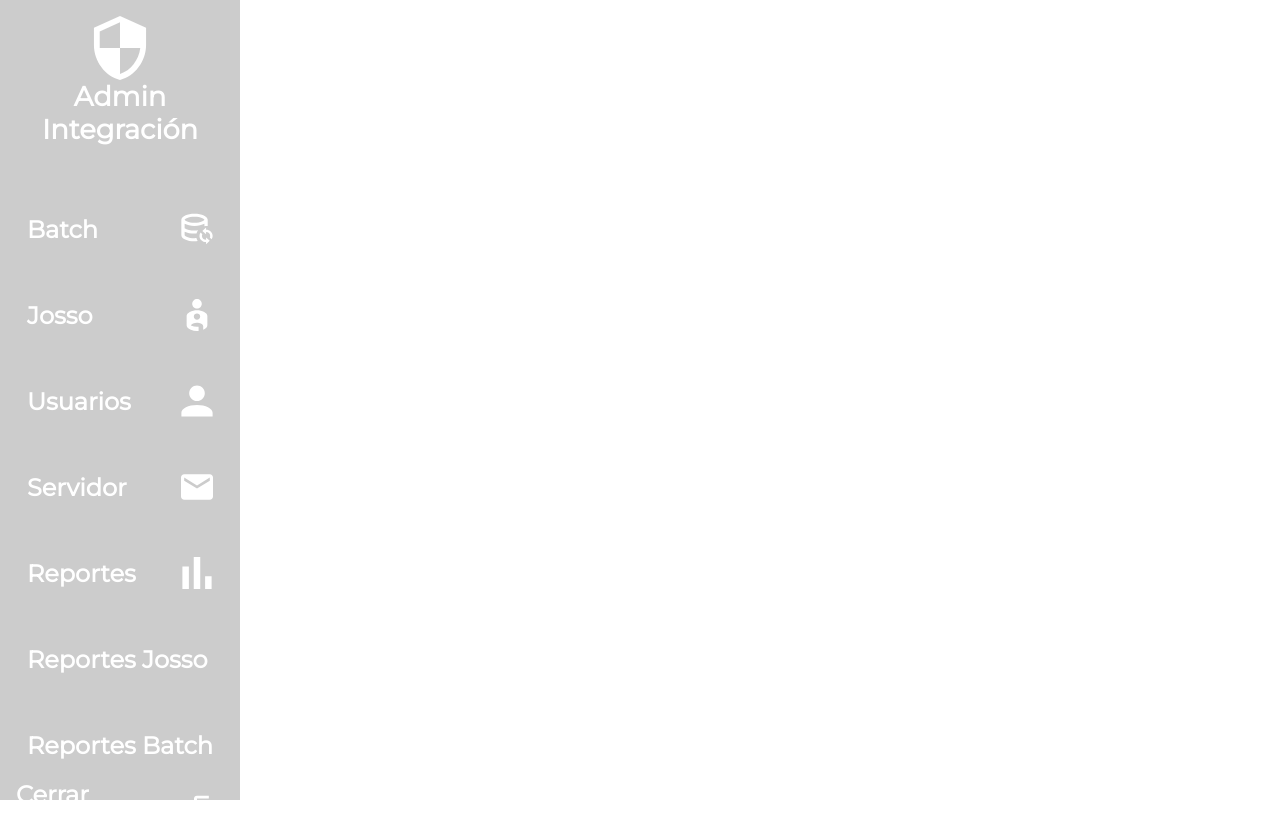
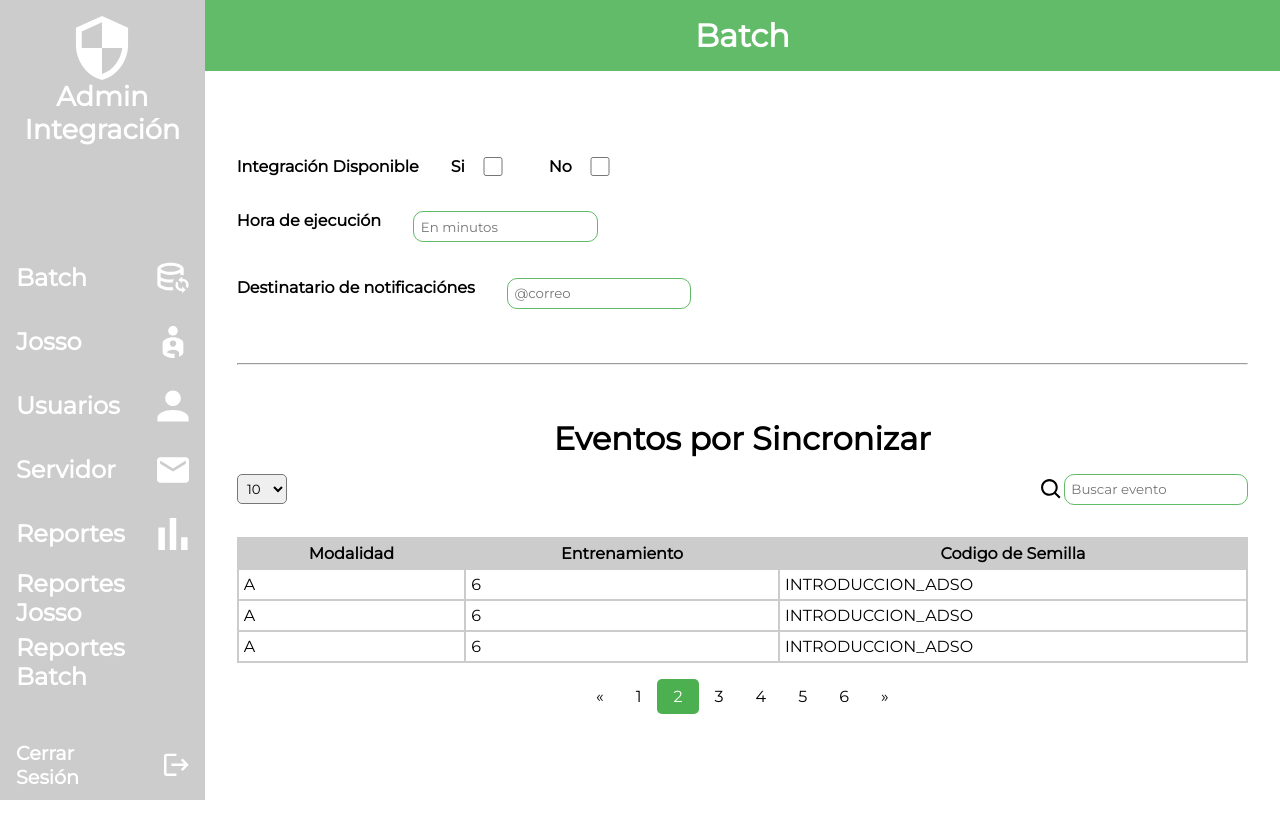
Before and after one commit to wramirez2483/integracion-admin, a PHP site: page /views/inicio.php in a window 1280 px wide. After the commit the page ends 800 px from the top, so only its background shows below. Run offline with PHP 8.4, Linux system fonts and the light colour scheme; the visitor is signed in with stand-in values (Sample User, id 1).

Commit message:
batch and menu layout

```diff
--- /dev/null
+++ b/assets/main.css
@@ -0,0 +1,60 @@
+*{
+    padding: 0;
+    margin: 0;
+    box-sizing: border-box;
+    font-family: 'Montserrat';
+}
+
+:root{
+    --primary-color: #61bb68  ;
+}
+
+/* Estilos inicio */
+
+.container-home{
+    width: 100%;
+    height: 100vh;
+    display: flex;
+    /* display: grid; */
+
+}
+header{
+
+    background-color: var(--primary-color);
+    text-align: center;
+    color: white;
+    padding: 1em;
+    /* width: 100%; */
+
+}
+.content-home{
+    display: flex;
+    flex-direction: column;
+    width: 100%;
+}
+
+/* Inputs  */
+
+input[type='text'],
+input[type='email']
+{
+    padding: .5em;
+    border-radius: 10px;
+    border: none;
+    border: solid 1px #61bb68;
+    /* transition: all .3s ease-out; */
+    transition: 180ms box-shadow ease-in-out;
+}
+input:focus{
+    border: solid 1px #61bb68;
+    outline: 3px solid transparent;
+    box-shadow: 0px 10px 8px -31px rgba(0,0,0,0.1);
+}
+
+input[type="checkbox"]{
+    line-height: 1.1;
+    display: grid;
+    grid-template-columns: 1em auto;
+    gap: 0.5em;
+    font-size: 2rem;
+}
--- a/guards/validationLogin.php
+++ b/guards/validationLogin.php
@@ -1,18 +1,17 @@
 <?php
-
+    session_start();
     function validarLogin(){
-
-        if( isset($_SESSION['logueado'])) {
-            // echo isset($_SESSION['logueado']);
-            header('./views/inicio.php');
-            // $_SESSION['error-authorized'] = 'Inicia sesion para continuar.';
-        }
-    }
-    function autorizarVistaLogin(){
-
-        if(!isset($_SESSION['logueado'])) {
-            echo isset($_SESSION['logueado']);
-            header('index.php');
+        if( !$_SESSION['logueado'] || !isset($_SESSION['logueado'])) {
+            header('Location: ../index.php');
             $_SESSION['error-authorized'] = 'Inicia sesion para continuar.';
         }
     }
+    // function autorizarVistaLogin(){
+    //     echo isset($_SESSION['logueado']);
+
+    //     if(!isset($_SESSION['logueado'])) {
+    //         echo isset($_SESSION['logueado']);
+    //         // header('Location: ../index.php');
+    //         $_SESSION['error-authorized'] = 'Inicia sesion para continuar.';
+    //     }
+    // }
--- a/helpers/scripts.js
+++ b/helpers/scripts.js
@@ -28,3 +28,15 @@ function handleEyeTwo() {
   }
 
 }
+function handleCheckBox(checkboxId) {
+  let si = document.getElementById('si');
+  let no = document.getElementById('no');
+
+  if (checkboxId === 'si') {
+    si.checked = true;
+    no.checked = false;
+  } else if (checkboxId === 'no' ) {
+    no.checked = true;
+    si.checked = false;
+  }
+}
--- a/index.php
+++ b/index.php
@@ -1,7 +1,5 @@
 <?php
     require_once './app/config.php';
-    // require_once ('./guards/validationLogin.php');
-    // validarLogin();
 ?>
 
 <!DOCTYPE html>
--- a/layouts/css/styles_layouts.css
+++ b/layouts/css/styles_layouts.css
@@ -1,9 +1,3 @@
-*{
-    padding: 0;
-    margin: 0;
-    box-sizing: border-box;
-    font-family: 'Montserrat';
-}
 
 .container-menu{
     height: 100vh;
@@ -41,6 +35,7 @@ img.admin-icon{
     flex-direction: column;
     gap: 1em;
 }
+
 .options div,
 .auth
 {
@@ -51,12 +46,14 @@ img.admin-icon{
     font-size: 1em;
     justify-content: space-between;
     cursor: pointer;
-    height: 70px;
+    height: 3em;
     transition: .3s ease-in;
 }
+.auth{
+    font-size: .8em;
+}
 .options div:hover .icon,
-.options div:hover h2,
-.auth svg
+.options div:hover h2
 
 {
     color:#61BB68 ;
@@ -70,16 +67,7 @@ img.admin-icon{
     fill: white;
 }
 
-/* .auth{
-    color: white;
-    display: flex;
-    font-size: 1em;
-    align-items: center;
-    justify-content: space-between;
-
-    gap: 1.5em;
+a{
+    list-style: none;
+    text-decoration: none;
 }
-.auth svg{
-    height: 2em;
-    width: 2em;
-} */
--- a/layouts/header.php
+++ b/layouts/header.php
@@ -1,11 +1,4 @@
-<!DOCTYPE html>
-<html lang="en">
-<head>
-    <meta charset="UTF-8">
-    <meta name="viewport" content="width=device-width, initial-scale=1.0">
-    <title>Document</title>
-</head>
-<body>
 
-</body>
-</html>
+<header>
+    <h1>Batch</h1>
+</header>
--- a/layouts/menu.php
+++ b/layouts/menu.php
@@ -1,11 +1,4 @@
-<!DOCTYPE html>
-<html lang="en">
-<head>
-    <meta charset="UTF-8">
-    <meta name="viewport" content="width=device-width, initial-scale=1.0">
-    <link rel="stylesheet" href="./css/styles_layouts.css">
-    <link href='https://fonts.googleapis.com/css?family=Montserrat' rel='stylesheet'>
-</head>
+
 
 
     <div class="container-menu">
@@ -85,17 +78,18 @@
                 </div>
             </div>
 
+            <a href="../app/controllers/login/logout.php">
                 <div class="auth">
                     <h2>Cerrar Sesión</h2>
+
                     <svg  viewBox="0 0 20 18" fill="none" xmlns="http://www.w3.org/2000/svg">
                         <path d="M15 4L13.59 5.41L16.17 8H6V10H16.17L13.59 12.58L15 14L20 9M2 2H10V0H2C0.9 0 0 0.9 0 2V16C0 17.1 0.9 18 2 18H10V16H2V2Z" fill="white"/>
                     </svg>
 
+
                 </div>
+
+            </a>
         </div>
 
     </div>
-
-
-</body>
-</html>
--- a/views/batch/batch.php
+++ b/views/batch/batch.php
@@ -1,25 +1,107 @@
-<!DOCTYPE html>
-<html lang="en">
-<head>
-    <meta charset="UTF-8">
-    <meta name="viewport" content="width=device-width, initial-scale=1.0">
-    <!-- <title>Document</title> -->
-</head>
-<body>
+<div class="container-batch">
+
     <div class="form-batch">
+
         <div class="input">
+
             <label for=""> Integración Disponible </label>
+
             <div class="checkboxes">
+
                 <div class="check">
+
                     <p>Si</p>
-                    <input type="checkbox" name="" id="">
+                    <input type="checkbox" name="" id="si"  onclick="handleCheckBox('si')">
+
                 </div>
+
                 <div class="check">
                     <p>No</p>
-                    <input type="checkbox" name="" id="">
+                    <input type="checkbox" name="" id="no"  onclick="handleCheckBox('no')" >
                 </div>
+
+            </div>
+
+
+
+        </div>
+
+        <div class="input">
+
+            <label for=""> Hora de ejecución </label>
+            <input type="text" name="" id="" placeholder="En minutos">
+
+        </div>
+
+        <div class="input">
+
+            <label for=""> Destinatario de notificaciónes </label>
+            <input type="email" name="" id="" placeholder="@correo">
+
+        </div>
+
+    </div>
+    <hr>
+    <div class="events-sync">
+        <h1>Eventos por Sincronizar</h1>
+
+        <div class="other-pagination">
+
+            <div class="amount-list">
+                <select name="" id="">
+                    <option value="">10</option>
+                    <option value="">20</option>
+                    <option value="">40</option>
+                </select>
+            </div>
+
+            <div class="search">
+                <svg xmlns="http://www.w3.org/2000/svg" viewBox="0 0 24 24"><path d="M10 18a7.952 7.952 0 0 0 4.897-1.688l4.396 4.396l1.414-1.414l-4.396-4.396A7.952 7.952 0 0 0 18 10c0-4.411-3.589-8-8-8s-8 3.589-8 8s3.589 8 8 8m0-14c3.309 0 6 2.691 6 6s-2.691 6-6 6s-6-2.691-6-6s2.691-6 6-6"/></svg>
+                <input type="text" name="" id="" placeholder="Buscar evento">
             </div>
         </div>
+
+        <table class="customTable">
+            <thead>
+                <tr>
+                <th>Modalidad</th>
+                <th>Entrenamiento</th>
+                <th>Codigo de Semilla</th>
+                </tr>
+            </thead>
+            <tbody>
+
+                <tr>
+                    <td>A</td>
+                    <td>6</td>
+                    <td>INTRODUCCION_ADSO</td>
+                </tr>
+                <tr>
+                    <td>A</td>
+                    <td>6</td>
+                    <td>INTRODUCCION_ADSO</td>
+                </tr>
+                <tr>
+                    <td>A</td>
+                    <td>6</td>
+                    <td>INTRODUCCION_ADSO</td>
+                </tr>
+
+            </tbody>
+        </table>
+
+        <div class="pagination">
+            <a href="#">&laquo;</a>
+            <a href="#">1</a>
+            <a href="#" class="active">2</a>
+            <a href="#">3</a>
+            <a href="#">4</a>
+            <a href="#">5</a>
+            <a href="#">6</a>
+            <a href="#">&raquo;</a>
+        </div>
     </div>
-</body>
-</html>
+
+</div>
+
+<script src="../helpers/scripts.js"></script>
--- a/views/batch/css/styles.css
+++ b/views/batch/css/styles.css
@@ -0,0 +1,122 @@
+/* Batch */
+.container-batch {
+
+    padding: 2em;
+    display: flex;
+    flex-direction: column;
+    justify-content: space-evenly;
+    height: 100vh;
+}
+
+.form-batch {
+    width: 100%;
+    display: flex;
+    flex-direction: column;
+    gap: 2.2em;
+}
+
+label {
+    font-weight: 700;
+    /* text-transform: uppercase; */
+}
+
+.checkboxes {
+    display: flex;
+    /* margin-top: 2em; */
+    gap: 2em;
+}
+
+.check {
+    font-weight: bold;
+    display: flex;
+    gap: 4px;
+}
+
+.input {
+    display: flex;
+
+    gap: 2em;
+}
+/*  */
+.events-sync {
+    width: 100%;
+}
+.events-sync h1 {
+    text-align: center;
+    margin-bottom: 2vh;
+}
+
+/* Paginacion y buscador */
+.other-pagination{
+    display: flex;
+    justify-content: space-between;
+    margin-bottom: 2em;
+}
+
+.search{
+    display: flex;
+    align-items: center;
+}
+
+.search svg{
+    width: 25px;
+    height: 25px;
+}
+.search path{
+    fill: black;
+}
+
+select{
+    padding: .4em;
+    border-radius: 5px;
+}
+
+/* Tabla */
+table.customTable {
+    width: 100%;
+    background-color: #FFFFFF;
+    border-collapse: collapse;
+    border-width: 2px;
+    border-color: #CCCCCC;
+    border-style: solid;
+    color: #000000;
+}
+
+table.customTable td,
+table.customTable th {
+    border-width: 2px;
+    border-color: #CCCCCC;
+    border-style: solid;
+    padding: 5px;
+}
+
+table.customTable thead {
+    background-color: #CCCCCC;
+}
+
+
+/* Paginacion */
+.pagination {
+    margin-top: 1em;
+    display: flex;
+    width: 100%;
+    justify-content: center;
+}
+
+.pagination a {
+    color: black;
+    float: left;
+    padding: 8px 16px;
+    text-decoration: none;
+}
+
+.pagination a.active {
+    background-color: #4CAF50;
+    color: white;
+    border-radius: 5px;
+}
+
+.pagination a:hover:not(.active) {
+    background-color: #ddd;
+    border-radius: 5px;
+}
--- a/views/inicio.php
+++ b/views/inicio.php
@@ -1,6 +1,7 @@
 <?php
     require_once '../guards/validationLogin.php';
-    autorizarVistaLogin();
+    // autorizarVistaLogin();
+    validarLogin();
 ?>
 
 <!DOCTYPE html>
@@ -8,15 +9,36 @@
 <head>
     <meta charset="UTF-8">
     <meta name="viewport" content="width=device-width, initial-scale=1.0">
+
     <link rel="stylesheet" href="../layouts/css/styles_layouts.css">
-    <!-- <link rel="stylesheet" href="./views/login/css/style.css"> -->
+
+    <link rel="stylesheet" href="../views/batch/css/styles.css">
+
+    <link rel="stylesheet" href="../assets/main.css">
+    <link href='https://fonts.googleapis.com/css?family=Montserrat' rel='stylesheet'>
     <title>App-Integracion</title>
 </head>
 <body>
-    <!-- <h1>Hola usuario</h1> -->
-    <!-- <a href="app/controllers/login/logout.php"> Logout </a> -->
-    <?php
-        include '../layouts/menu.php'
-    ?>
+
+
+    <div class="container-home">
+
+            <?php
+                include '../layouts/menu.php'
+            ?>
+        <div class="content-home">
+            <?php
+                include '../layouts/header.php'
+            ?>
+
+
+            <?php
+                include './batch/batch.php'
+            ?>
+
+        </div>
+
+
+    </div>
 </body>
 </html>
--- a/views/login/login.php
+++ b/views/login/login.php
@@ -5,6 +5,7 @@
                 echo '<div class="message">' .  $_SESSION['error_message']   . '</div>';
                 unset($_SESSION['error_message']);
             }
+
             if (isset($_SESSION['error-authorized'])  ) {
                 echo '<div class="message">' .  $_SESSION['error-authorized']   . '</div>';
                 unset($_SESSION['error-authorized']);
```
Also changed, not shown: app/controllers/login/logout.php (+5 -4 lines), img/BxSearch.svg (added). Lines whose indentation alone changed are shown as unchanged.
